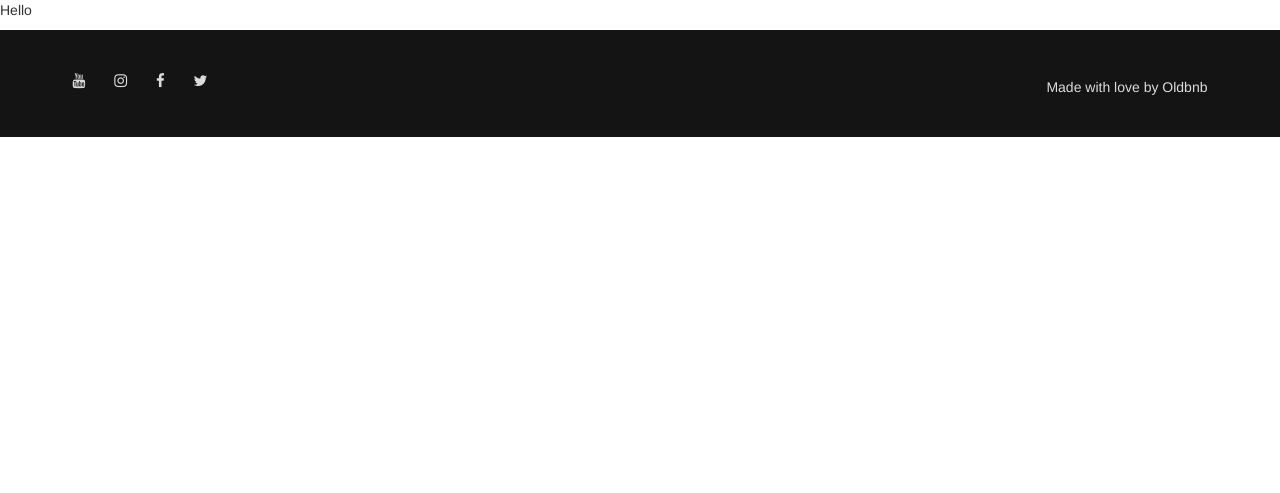
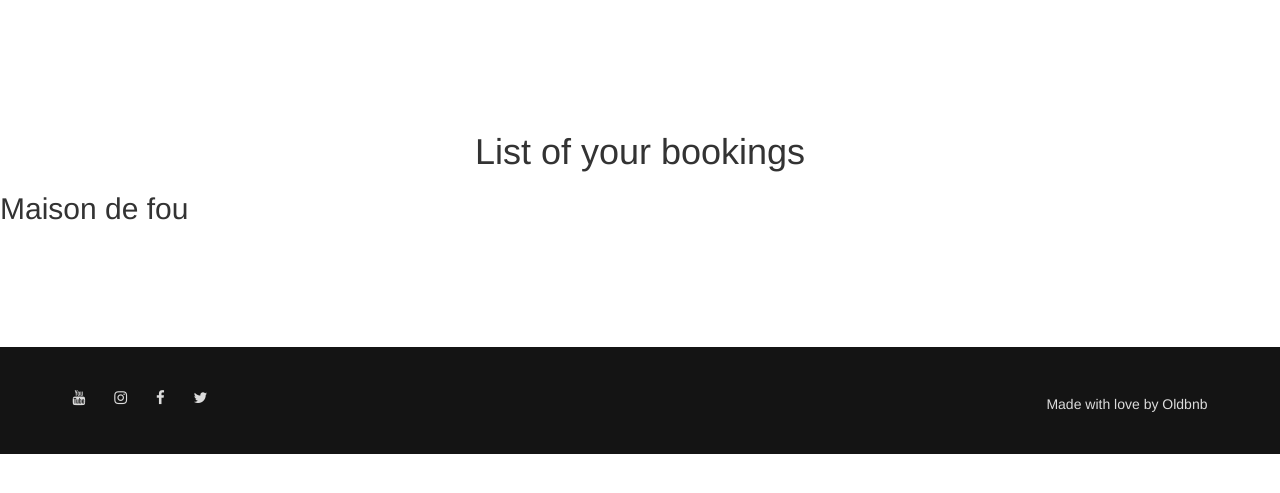
Before and after one commit to mariongj/tamadi, a Rails app: page /bookings in a window 1280 px wide. Shown: the part 73-566 px from the top of the page. Run offline with Rails 7, Linux system fonts and the light colour scheme; a user stored in the database is signed in; data comes from the database, SQL or seed files in the repository; grey boxes labelled with a size stand in for pictures from a placeholder-image service; style sheets or scripts are compiled from the project's sources; some libraries are stand-ins or nearby versions.

Commit message:
booking almost done

```diff
--- a/app/controllers/bookings_controller.rb
+++ b/app/controllers/bookings_controller.rb
@@ -1,4 +1,37 @@
 class BookingsController < ApplicationController
+
+  def index
+    @bookings = current_user.bookings
+  end
+
+  def new
+    @booking = Booking.new
+     @flat = Flat.find(params[:flat_id])
+
+  end
+
+  def create
+    @flat = Flat.find(params[:flat_id])
+    @booking = @flat.bookings.new(booking_params)
+    @booking.user = current_user
+    @booking.status = "pending"
+
+    if @booking.save
+      redirect_to bookings_path(current_user)
+    else
+      render 'flats/show'
+    end
+  end
+
+
+
+
+
+private
+
+  def booking_params
+    params.require(:booking).permit(:nb_travelers, :start_date, :end_date, :message)
+  end
 
 
 end
--- a/app/models/booking.rb
+++ b/app/models/booking.rb
@@ -7,6 +7,4 @@ class Booking < ActiveRecord::Base
   validates :user, presence:true
   validates :start_date, presence:true
   validates :end_date, presence:true
-  validates_uniqueness_of :user_id, scope: :flat_id
-
 end
--- a/app/views/bookings/index.html.erb
+++ b/app/views/bookings/index.html.erb
@@ -1 +1,7 @@
-<p>Hello</p>
+
+<div class="index_booking"><div class="padded">
+  <h1 class="text-center">List of your bookings</h1>
+  <% @bookings.each do |booking| %>
+    <h2><%= booking.flat.title %></h2>
+  <% end %>
+</div>
--- a/app/views/flats/show.html.erb
+++ b/app/views/flats/show.html.erb
@@ -14,8 +14,8 @@
     <%= f.error_notification %>
 
     <%= f.input :nb_travelers %>
-    <%= f.input :start_time %>
-    <%= f.input :end_time %>
+    <%= f.input :start_date %>
+    <%= f.input :end_date %>
     <%= f.input :message %>
 
     <%= f.submit "Book" %>
--- a/config/routes.rb
+++ b/config/routes.rb
@@ -1,28 +1,14 @@
 Rails.application.routes.draw do
+  root to: "pages#home"
+
   devise_for :users
-  # root to: "home#index"
 
   resources :flats do
     member do
       get 'my_flats', to: "flats#my_flats"
     end
+    resources :bookings, only: [:create]
   end
 
-  # get 'flats/index'
-
-  # get 'flats/show'
-
-  # get 'flats/new'
-
-  # get 'flats/create'
-
-  # get 'flats/edit'
-
-  # get 'flats/update'
-
-  # get 'flats/delete'
-
-
-  root to: "pages#home"
-  resources :bookings
+  resources :bookings, only: [:index]
 end
```
